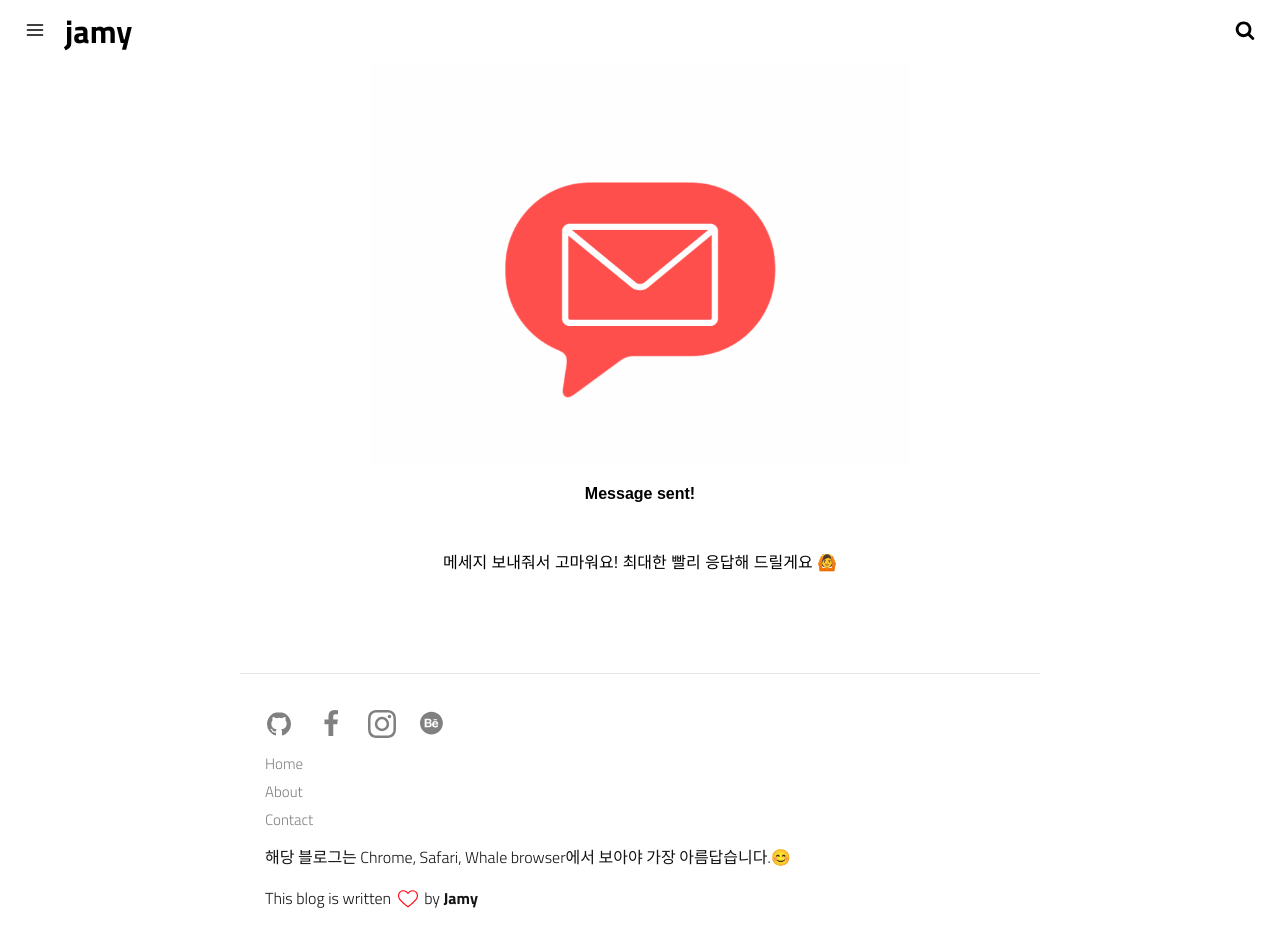
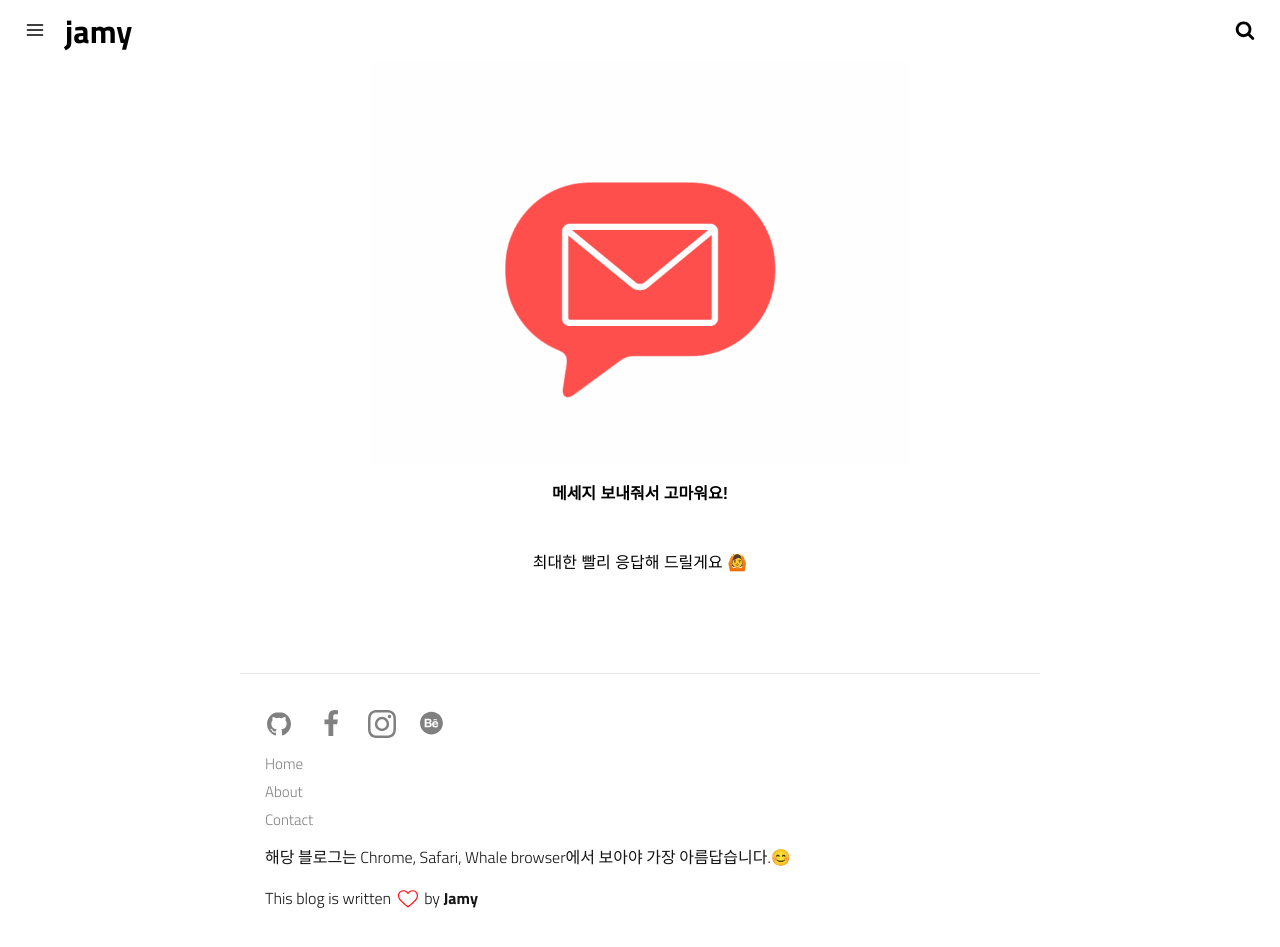
Before and after one commit to crazyjamy/crazyjamy.github.io, a Jekyll site: the page built from msg-success.md, in a window 1280 px wide and 947 px high. Built offline with Jekyll 4.4.1, drawn with Linux system fonts in a browser that asks for light colours.

Commit message:
Update msg-success.md

```diff
--- a/msg-success.md
+++ b/msg-success.md
@@ -14,6 +14,6 @@ permalink: /contact/message-sent/
 
 <div class="container">
   <img src="/assets/img/message.gif" width="540" alt="Message sent!">
-  <p><strong>Message sent!</strong></p>
-  <p>메세지 보내줘서 고마워요! 최대한 빨리 응답해 드릴게요 🙆</p>
+  <p><strong>메세지 보내줘서 고마워요!</strong></p>
+  <p>최대한 빨리 응답해 드릴게요 🙆</p>
 </div>
```
